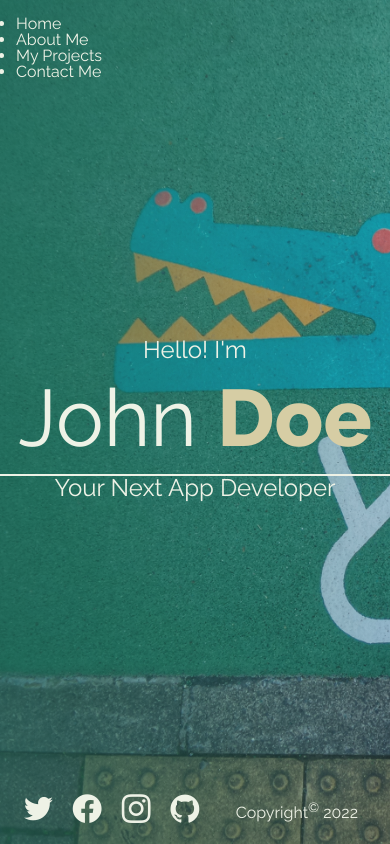
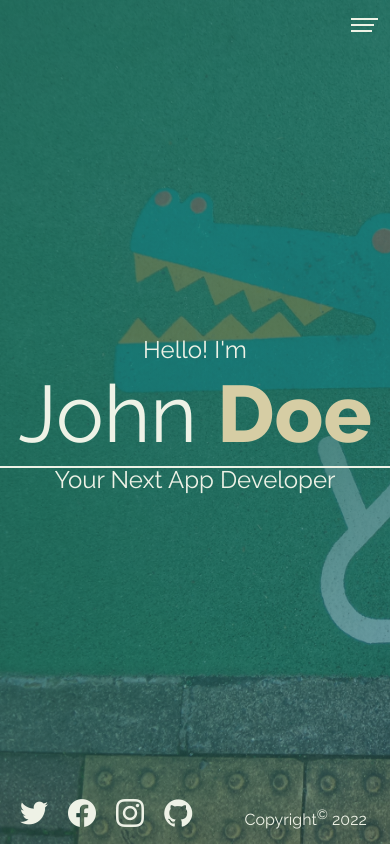
Before and after one commit to purrrplelipton/sass-portfolio, a PHP site: page /dist/index.html in a window 390 px wide. Run offline with PHP 8.4, Linux system fonts and the light colour scheme; some libraries are stand-ins or nearby versions.

Commit message:
created hamburger menu [ navitems not coming down on open ]

```diff
--- a/dist/css/main.css
+++ b/dist/css/main.css
@@ -26,18 +26,109 @@
   height: 100%;
   top: 0;
   right: 0;
-  background: linear-gradient(to right, rgba(28, 103, 88, 0.6), rgba(28, 103, 88, 0.2));
+  background: radial-gradient(circle at top left, rgba(28, 103, 88, 0.7) 60%, rgba(28, 103, 88, 0.3));
   z-index: -1;
 }
 .home_name {
   font-size: 5rem;
-  padding-bottom: 1rem;
-  margin-top: 1rem;
+  padding-bottom: 0.75rem;
+  margin-top: 0.75rem;
   border-bottom: 2px solid #eef2e6;
 }
 .home_name-last {
   color: #d6cda4;
   font-weight: 800;
+}
+
+.menu-btn {
+  position: absolute;
+  z-index: 1;
+  right: 1rem;
+  top: 1rem;
+  height: 20px;
+  width: 26px;
+  transition: all 0.35s ease-in-out;
+}
+.menu-btn:hover {
+  cursor: pointer;
+}
+.menu-btn_burger {
+  position: absolute;
+  right: 0;
+  top: 0.5rem;
+  width: 90%;
+  height: 2px;
+  background-color: #eef2e6;
+  transition: all 0.35s ease-in-out;
+}
+.menu-btn_burger::before {
+  content: "";
+  position: absolute;
+  top: -6px;
+  width: 115%;
+  height: 100%;
+  background-color: #eef2e6;
+  transition: all 0.35s ease-in-out;
+}
+.menu-btn_burger::after {
+  content: "";
+  position: absolute;
+  top: 6px;
+  width: 90%;
+  height: 100%;
+  background-color: #eef2e6;
+  transition: all 0.35s ease-in-out;
+}
+.menu-btn_burger.open {
+  transform: rotate(225deg);
+  background-color: transparent;
+}
+.menu-btn_burger.open::before {
+  top: 0;
+  transform: rotate(0deg) translate(-1px, 4px);
+}
+.menu-btn_burger.open::after {
+  top: 0;
+  width: 115%;
+  transform: rotate(-90deg) translate(-4px, -1px);
+}
+
+.nav {
+  position: fixed;
+  top: 0;
+  left: 0;
+  width: 100vw;
+  opacity: 0.98;
+  visibility: hidden;
+}
+.nav.open {
+  visibility: visible;
+}
+.nav .menu-nav {
+  display: flex;
+  flex-flow: column wrap;
+  align-items: center;
+  justify-content: center;
+  height: 100vh;
+  overflow: hidden;
+  background-image: linear-gradient(to right, rgba(28, 103, 88, 0.7) 40%, transparent);
+  list-style-type: none;
+  padding-right: 1rem;
+  transform: translateX(-100%);
+  transition: all 0.35s ease-in-out;
+}
+.nav .menu-nav.open {
+  transform: translateX(0);
+}
+.nav .menu-nav_item {
+  transform: translateY(-100vh);
+  transition: all 0.4s ease-in-out;
+}
+.nav .menu-nav_item.open {
+  transform: translateX(0);
+}
+.nav .menu-nav_item.active > a {
+  color: #d6cda4;
 }
 
 body {
@@ -64,7 +155,7 @@ header {
   position: fixed;
   z-index: 2;
   width: 100%;
-  padding: 1rem;
+  padding: 0.75rem;
 }
 
 main {
@@ -73,25 +164,25 @@ main {
 }
 main .social-icons {
   position: fixed;
-  bottom: 1rem;
-  left: 1rem;
-  z-index: 9;
+  bottom: 0.75rem;
+  left: 0.75rem;
 }
 main .social-icons a {
-  font-size: 1.8rem;
-  margin: 0.4rem;
-  padding: 0.1rem;
+  font-size: 1.75rem;
+  margin: 0.3rem;
+  padding: 0.2rem;
+  transition: all 0.3s ease-in-out;
 }
 main .social-icons a:hover {
-  color: red;
+  color: #d6cda4;
 }
 
 footer {
   font-size: 1rem;
   position: fixed;
-  bottom: 0.4rem;
-  right: 1rem;
+  bottom: 0.25rem;
+  right: 0.75rem;
   text-align: right;
-  padding: 1rem;
+  padding: 0.7rem;
   color: #eef2e6;
 }/*# sourceMappingURL=main.css.map */
--- a/dist/index.html
+++ b/dist/index.html
@@ -71,6 +71,7 @@
         <footer>Copyright<sup>&copy;</sup> 2022</footer>
       </section>
     </main>
+
     <script type="text/javascript" src="js/main.js"></script>
   </body>
 </html>
--- a/dist/js/main.js
+++ b/dist/js/main.js
@@ -0,0 +1,25 @@
+const menuBtn = document.querySelector('.menu-btn')
+const hamburger = document.querySelector('.menu-btn_burger')
+const nav = document.querySelector('.nav')
+const menuNav = document.querySelector('.menu-nav')
+const navItems = document.querySelectorAll('.manu-nav_item')
+
+let showMenu = false
+
+menuBtn.addEventListener('click', () => {
+  if (showMenu) {
+    hamburger.classList.remove('open')
+    nav.classList.remove('open')
+    menuNav.classList.remove('open')
+    navItems.forEach((item) => item.classList.remove('open'))
+
+    showMenu = false
+  } else {
+    hamburger.classList.add('open')
+    nav.classList.add('open')
+    menuNav.classList.add('open')
+    navItems.forEach((item) => item.classList.add('open'))
+
+    showMenu = true
+  }
+})
--- a/scss/_config.scss
+++ b/scss/_config.scss
@@ -8,6 +8,7 @@
 
 $bg-color: #1c6758;
 $text-color: #eef2e6;
+$dark-text-color: #483838;
 $secondary-color: #d6cda4;
 $default-font: 'Raleway', sans-serif;
 $font-weights: (
@@ -22,6 +23,14 @@ $font-weights: (
   'black': 900,
 );
 
-@mixin transition-ease {
-  transition: all 0.35s ease-in-out;
+@mixin transition-ease($time) {
+  transition: all $time ease-in-out;
 }
+
+@function set-text-color($color) {
+  @if(lightness($color) > 40%) {
+    @return $dark-text-color
+  } @else {
+    @return $text-color
+  }
+}
--- a/scss/_home.scss
+++ b/scss/_home.scss
@@ -10,6 +10,7 @@
   background-position: left bottom;
   position: relative;
   z-index: 0;
+
   &::after {
     content: '';
     position: absolute;
@@ -17,17 +18,19 @@
     height: 100%;
     top: 0;
     right: 0;
-    background: linear-gradient(
-      to right,
-      rgba($bg-color, 0.6), rgba($bg-color, 0.2)
+    background: radial-gradient(
+      circle at top left,
+      rgba($bg-color, 0.7) 60%,
+      rgba($bg-color, 0.3)
     );
     z-index: -1;
   }
   &_name {
     font-size: 5rem;
-    padding-bottom: 1rem;
-    margin-top: 1rem;
-    border-bottom: 2px solid $text-color;
+    padding-bottom: 0.75rem;
+    margin-top: 0.75rem;
+    border-bottom: 2px solid set-text-color($bg-color);
+
     &-last {
       color: $secondary-color;
       font-weight: 800;
--- /dev/null
+++ b/scss/_menu.scss
@@ -0,0 +1,112 @@
+.menu-btn {
+  position: absolute;
+  z-index: 1;
+  right: 1rem;
+  top: 1rem;
+  height: 20px;
+  width: 26px;
+
+  &:hover {
+    cursor: pointer;
+  }
+
+  @include transition-ease(0.35s);
+
+  &_burger {
+    position: absolute;
+    right: 0;
+    top: 0.5rem;
+    width: 100% - 10%;
+    height: 2px;
+    background-color: set-text-color($bg-color);
+
+    @include transition-ease(0.35s);
+
+    &::before {
+      content: '';
+      position: absolute;
+      top: -6px;
+      width: 100% + 15%;
+      height: 100%;
+      background-color: set-text-color($bg-color);
+
+      @include transition-ease(0.35s);
+    }
+    &::after {
+      content: '';
+      position: absolute;
+      top: 6px;
+      width: 100% - 10%;
+      height: 100%;
+      background-color: set-text-color($bg-color);
+
+      @include transition-ease(0.35s);
+    }
+
+    &.open {
+      transform: rotate(225deg);
+      background-color: transparent;
+
+      &::before {
+        top: 0;
+        transform: rotate(0deg) translate(-1px, 4px);
+      }
+
+      &::after {
+        top: 0;
+        width: 100% + 15%;
+        transform: rotate(-90deg) translate(-4px, -1px);
+      }
+    }
+  }
+}
+
+.nav {
+  position: fixed;
+  top: 0;
+  left: 0;
+  width: 100vw;
+  opacity: 0.98;
+  visibility: hidden;
+
+  &.open {
+    visibility: visible;
+  }
+
+  .menu-nav {
+    display: flex;
+    flex-flow: column wrap;
+    align-items: center;
+    justify-content: center;
+    height: 100vh;
+    overflow: hidden;
+    background-image: linear-gradient(
+      to right,
+      rgba($bg-color, .7) 40%,
+      transparent
+    );
+    list-style-type: none;
+    padding-right: 1rem;
+    transform: translateX(-100%);
+
+    @include transition-ease(0.35s);
+
+    &.open {
+      transform: translateX(0);
+    }
+
+    &_item {
+      transform: translateY(-100vh);
+
+      @include transition-ease(0.4s);
+
+      &.open {
+        transform: translateX(0);
+      }
+
+      &.active > a {
+        color: $secondary-color;
+      }
+    }
+  }
+}
--- a/scss/main.scss
+++ b/scss/main.scss
@@ -1,10 +1,10 @@
-@import './config', './home';
+@import './config', './home', './menu';
 
 body {
   width: 100vw;
   height: 100vh;
   background-color: $bg-color;
-  color: $text-color;
+  color: set-text-color($bg-color);
   font-family: $default-font;
   line-height: 1;
 }
@@ -16,7 +16,7 @@ h3 {
 }
 
 a {
-  color: $text-color;
+  color: set-text-color($bg-color);
   text-decoration: none;
 }
 
@@ -24,7 +24,7 @@ header {
   position: fixed;
   z-index: 2;
   width: 100%;
-  padding: 1rem;
+  padding: 0.75rem;
 }
 
 main {
@@ -33,17 +33,17 @@ main {
 
   .social-icons {
     position: fixed;
-    bottom: 1rem;
-    left: 1rem;
-    z-index: 9;
+    bottom: 0.75rem;
+    left: 0.75rem;
 
     a {
-      font-size: 1.8rem;
-      margin: 0.4rem;
-      padding: 0.1rem;
+      font-size: 1.75rem;
+      margin: 0.3rem;
+      padding: 0.2rem;
+      @include transition-ease(0.3s);
 
       &:hover {
-        color: red;
+        color: $secondary-color;
       }
     }
   }
@@ -52,9 +52,9 @@ main {
 footer {
   font-size: 1rem;
   position: fixed;
-  bottom: 0.4rem;
-  right: 1rem;
+  bottom: 0.25rem;
+  right: 0.75rem;
   text-align: right;
-  padding: 1rem;
-  color: $text-color;
+  padding: 0.7rem;
+  color: set-text-color($bg-color);
 }
```
Also changed, not shown: 1 other file.
